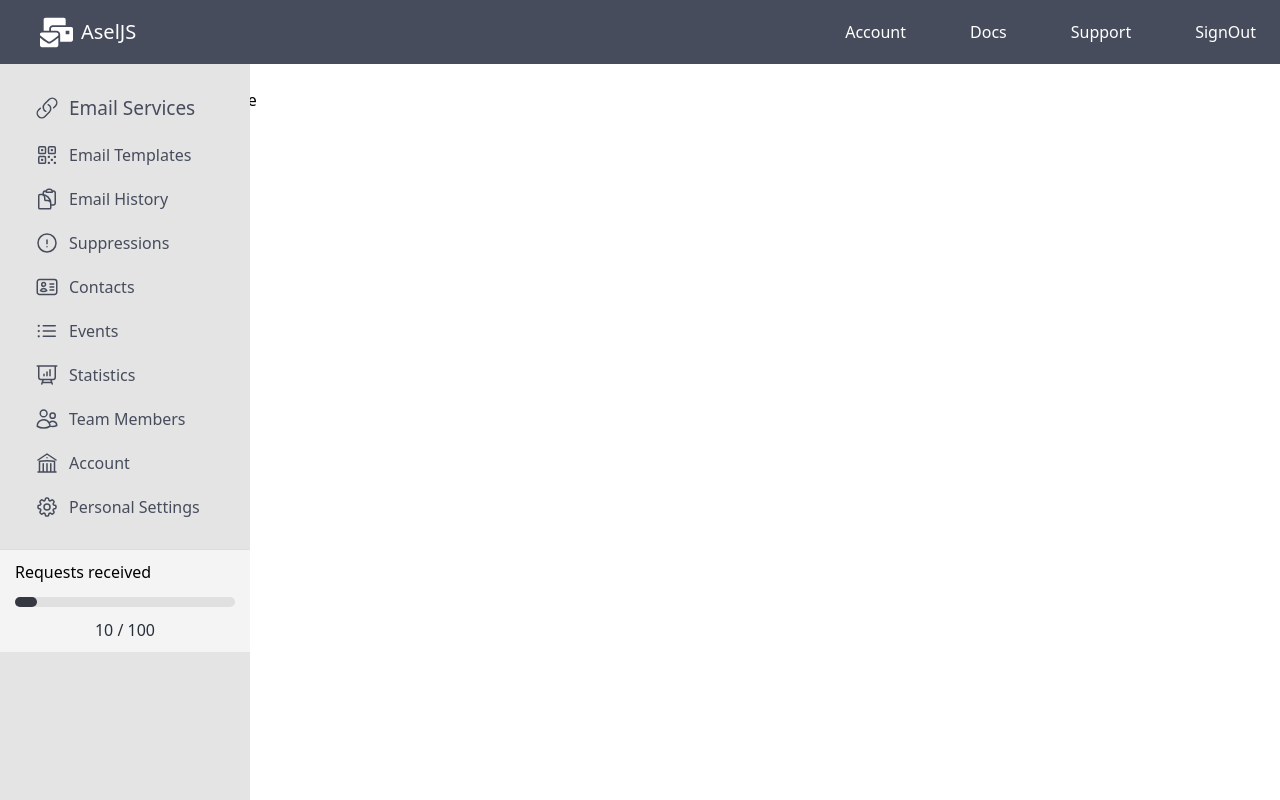
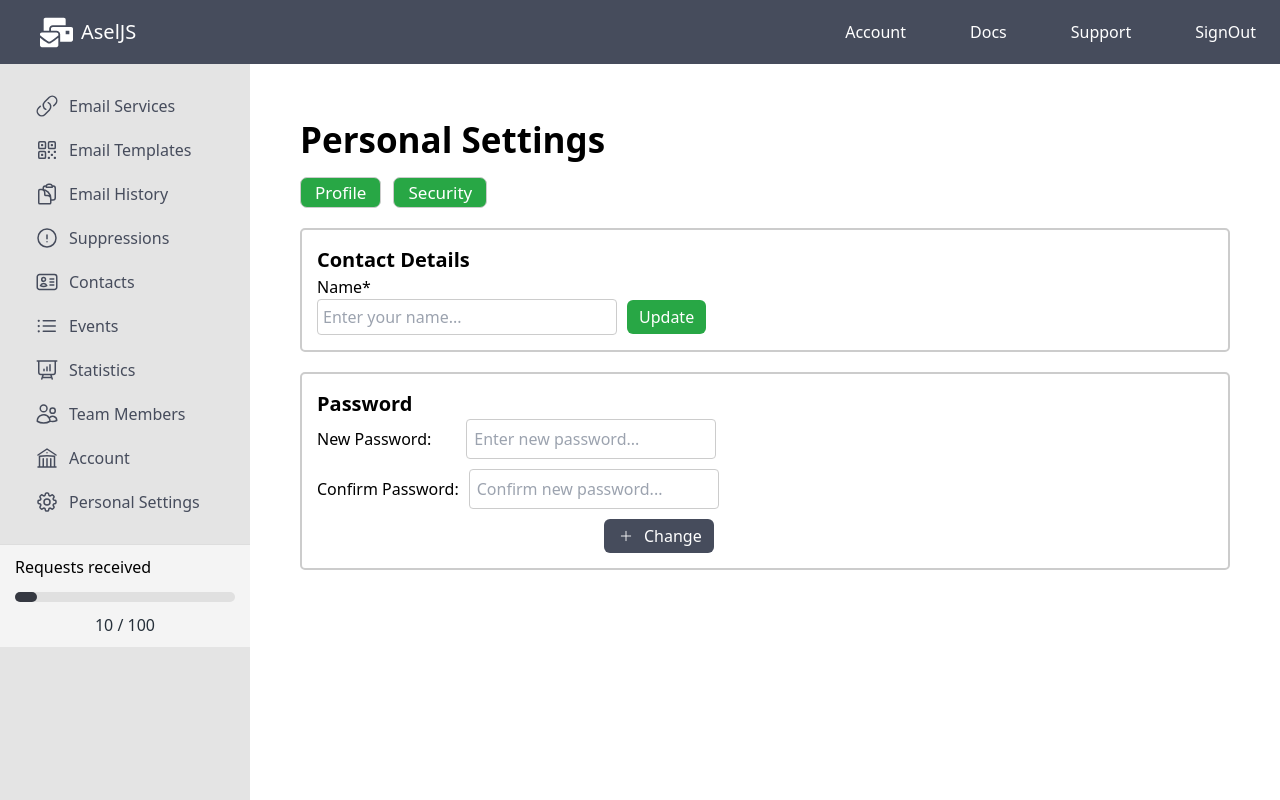
Before and after one commit to babyshark023/next.js, a Next.js app: page /link9 in a window 1280 px wide. Before the commit this address had no page. Built offline with nearby package versions, Linux system fonts and the light colour scheme.

Commit message:
linklerin devamı

```diff
--- a/app/components/Sidebar/Sidebar.tsx
+++ b/app/components/Sidebar/Sidebar.tsx
@@ -13,14 +13,13 @@ const Sidebar = () => {
   };
 
   return (
-    <div className={`${styles.sidenav} ${isOpen ? '' : styles.closed}`}>
-      <div className={styles.menuTitle} onClick={toggleSidenav}>
-        <svg xmlns="http://www.w3.org/2000/svg" fill="none" viewBox="0 0 24 24" strokeWidth={1.5} stroke="currentColor" className={styles.icon}>
-          <path strokeLinecap="round" strokeLinejoin="round" d="M13.19 8.688a4.5 4.5 0 0 1 1.242 7.244l-4.5 4.5a4.5 4.5 0 0 1-6.364-6.364l1.757-1.757m13.35-.622 1.757-1.757a4.5 4.5 0 0 0-6.364-6.364l-4.5 4.5a4.5 4.5 0 0 0 1.242 7.244" />
-        </svg>
-        <span>Email Services</span>
-      </div>
-
+      <div className={`${styles.sidenav} ${isOpen ? '' : styles.closed}`}>
+      <Link href="/link0" className={styles.link}>
+      <svg xmlns="http://www.w3.org/2000/svg" fill="none" viewBox="0 0 24 24" strokeWidth={1.5} stroke="currentColor" className={styles.icon}>
+       <path strokeLinecap="round" strokeLinejoin="round" d="M13.19 8.688a4.5 4.5 0 0 1 1.242 7.244l-4.5 4.5a4.5 4.5 0 0 1-6.364-6.364l1.757-1.757m13.35-.622 1.757-1.757a4.5 4.5 0 0 0-6.364-6.364l-4.5 4.5a4.5 4.5 0 0 0 1.242 7.244" />
+       </svg>
+       <span>Email Services</span>
+      </Link>
       <div className={styles.linksContainer}>
         <Link href="/link1" className={styles.link}>
           <svg xmlns="http://www.w3.org/2000/svg" fill="none" viewBox="0 0 24 24" strokeWidth={1.5} stroke="currentColor" className={styles.icon}>
--- /dev/null
+++ b/app/link0/page.tsx
@@ -0,0 +1,40 @@
+const Link1Page = () => {
+    return (
+      <div style={{ marginLeft: '300px', marginTop: '50px' }}>
+        <h1 style={{ fontWeight: 'bold', fontSize: '35px', color: 'black' }}>
+        Email Services
+        </h1>
+        <button
+          style={{
+            marginTop: '20px',
+            padding: '5px 12px',
+            fontSize: '16px',
+            color: 'white',
+            backgroundColor: '#464c5c',
+            display: 'flex',
+            alignItems: 'center',
+            borderRadius: '6px',
+          }}
+        >
+          <svg
+            xmlns="http://www.w3.org/2000/svg"
+            fill="none"
+            viewBox="0 0 24 24"
+            strokeWidth={1.5}
+            stroke="currentColor"
+            style={{ width: '20px', height: '14px', marginRight: '8px' }}
+          >
+            <path strokeLinecap="round" strokeLinejoin="round" d="M12 4v16m8-8H4" />
+          </svg>
+         Add New Service
+        </button>
+        <p style={{ marginTop: '10px', fontSize: '14px', color: 'gray' }}>
+
+        </p>
+      </div>
+
+
+    );
+  };
+
+  export default Link1Page;
--- a/app/link1/page.tsx
+++ b/app/link1/page.tsx
@@ -2,7 +2,7 @@ const Link1Page = () => {
   return (
     <div style={{ marginLeft: '300px', marginTop: '50px' }}>
       <h1 style={{ fontWeight: 'bold', fontSize: '35px', color: 'black' }}>
-        Email Services
+        Email Templates
       </h1>
       <button
         style={{
@@ -26,7 +26,7 @@ const Link1Page = () => {
         >
           <path strokeLinecap="round" strokeLinejoin="round" d="M12 4v16m8-8H4" />
         </svg>
-        Add New Service
+       Create New Service
       </button>
       <p style={{ marginTop: '10px', fontSize: '14px', color: 'gray' }}>
 
--- a/app/link8/page.tsx
+++ b/app/link8/page.tsx
@@ -37,13 +37,13 @@ const Link8Page: React.FC = () => {
       <h1 style={{ fontWeight: 'bold', fontSize: '35px', color: 'black' }}>
         Team Members
       </h1>
-      <section className="_wrapper_13eh8_1" style={{ display: 'flex', gap: '50px', fontSize: '17px' }}>
+      <section className="_wrapper_13eh8_1" style={{ display: 'flex', gap: '12px', fontSize: '17px' }}>
         <button
           tabIndex={-1}
           type="button"
           className={`ejs-button ejs-button-default _tab_1dele_1 ${activeTab === 'general' ? '_active_1dele_11' : ''}`}
           onClick={() => handleTabClick('general')}
-          style={{ backgroundColor: 'black', color: 'white' }}
+          style={{ backgroundColor: '#28a745', color: 'white',    border: '1px solid #ccc', padding:'2px 14px',marginTop:'10px',borderRadius:'7px' }}
         >
           <span>General</span>
         </button>
@@ -52,7 +52,7 @@ const Link8Page: React.FC = () => {
           type="button"
           className={`ejs-button ejs-button-default _tab_1dele_1 ${activeTab === 'subscription' ? '_active_1dele_11' : ''}`}
           onClick={() => handleTabClick('subscription')}
-          style={{ backgroundColor: 'black', color: 'white' }}
+          style={{ backgroundColor: '#28a745', color: 'white',    border: '1px solid #ccc', padding:'2px 14px',marginTop:'10px',borderRadius:'7px'  }}
         >
           <span>Subscription</span>
         </button>
@@ -61,7 +61,7 @@ const Link8Page: React.FC = () => {
           type="button"
           className={`ejs-button ejs-button-default _tab_1dele_1 ${activeTab === 'invoices' ? '_active_1dele_11' : ''}`}
           onClick={() => handleTabClick('invoices')}
-          style={{ backgroundColor: 'black', color: 'white' }}
+          style={{ backgroundColor: '#28a745', color: 'white',    border: '1px solid #ccc', padding:'2px 14px',marginTop:'10px',borderRadius:'7px'  }}
         >
           <span>Invoices</span>
         </button>
@@ -70,7 +70,7 @@ const Link8Page: React.FC = () => {
           type="button"
           className={`ejs-button ejs-button-default _tab_1dele_1 ${activeTab === 'security' ? '_active_1dele_11' : ''}`}
           onClick={() => handleTabClick('security')}
-          style={{ backgroundColor: 'black', color: 'white' }}
+          style={{ backgroundColor: '#28a745', color: 'white',    border: '1px solid #ccc', padding:'2px 14px',marginTop:'10px',borderRadius:'7px'  }}
         >
           <span>Security</span>
         </button>
@@ -78,10 +78,10 @@ const Link8Page: React.FC = () => {
 
       <div style={{ marginTop: '20px' }}>
         {activeTab === 'general' && (
-          <div style={{ border: '1px solid #ccc', padding: '15px', borderRadius: '5px' }}>
-            <h2>API Keys</h2>
+           <div style={{ border: '2px solid #ccc', padding: '15px', borderRadius: '5px', marginTop: '20px',marginRight:'50px' }}>
+           <h2 style={{ fontWeight: 'bold', fontSize:'20px' }}>API Keys</h2>
             <div style={{ marginBottom: '10px' }}>
-              <span style={{ fontWeight: 'bold', marginRight: '10px' }}>Public Key:</span>
+              <span style={{marginRight: '10px' }}>Public Key:</span>
               <input
                 type="text"
                 placeholder="Enter your public key..."
@@ -97,7 +97,7 @@ const Link8Page: React.FC = () => {
               />
             </div>
             <div style={{ marginBottom: '10px' }}>
-              <span style={{ fontWeight: 'bold', marginRight: '10px' }}>Private Key:</span>
+              <span style={{ marginRight: '10px' }}>Private Key:</span>
               <input
                 type="text"
                 placeholder="Enter your private key..."
@@ -140,23 +140,59 @@ const Link8Page: React.FC = () => {
             </button>
           </div>
         )}
+      {activeTab === 'subscription' && (
+  <div style={{ border: '1px solid #ccc', padding: '15px', borderRadius: '5px' }}>
+   <h2 style={{ fontWeight: 'bold', fontSize: '20px' }}>Subscription Details</h2>
+    <ul>
+      <li>Current plan: Description</li>
+      <li>Monthly quota: Description</li>
+      <li>Remaining quota: Description</li>
+      <li>Quota resets on Description</li>
+    </ul>
 
-        {activeTab === 'subscription' && (
-          <div>
-            <p>Subscription content goes here.</p>
-          </div>
-        )}
+    <div style={{ display: 'flex', gap: '20px', marginTop: '20px' }}>
+      <button
+        style={{
+          padding: '10px 15px',
+          backgroundColor: '#28a745',
+          color: 'white',
+          border: 'none',
+          borderRadius: '5px',
+          cursor: 'pointer',
+        }}
+        onClick={() => console.log('Upgrade clicked')}
+      >
+        Upgrade
+      </button>
+      <button
+        style={{
+          padding: '10px 15px',
+          backgroundColor: '#dc3545',
+          color: 'white',
+          border: 'none',
+          borderRadius: '5px',
+          cursor: 'pointer',
+        }}
+        onClick={() => console.log('Cancel clicked')}
+      >
+        Cancel
+      </button>
+    </div>
+  </div>
+)}
+
 
         {activeTab === 'invoices' && (
-          <div style={{ border: '2px solid #ccc', padding: '15px', borderRadius: '5px', marginTop: '20px' }}>
-            <h2>Billing History</h2>
+           <div style={{ border: '2px solid #ccc', padding: '15px', borderRadius: '5px', marginTop: '20px',marginRight:'50px' }}>
+            <h2 style={{ fontWeight: 'bold', fontSize: '20px' }}>Billing History</h2>
             <p className='text-center'>Your invoices will appear here</p>
           </div>
         )}
 
         {activeTab === 'security' && (
           <div>
-            <h2>Domains</h2>
+      <div style={{ border: '2px solid #ccc', padding: '15px', borderRadius: '5px', marginTop: '20px',marginRight:'50px' }}>
+      <h2 style={{ fontWeight: 'bold', fontSize: '20px' }}>Domains</h2>
             <p>Your requests are restricted to the domains listed below</p>
             <div>
               {domains.length === 0 ? (
@@ -171,7 +207,7 @@ const Link8Page: React.FC = () => {
             </div>
 
             {/* İlk Domain Ekleme Bölümü */}
-            <div style={{ border: '2px solid #ccc', padding: '15px', borderRadius: '5px', marginTop: '20px' }}>
+
               <h3>Add New Domain</h3>
               <input
                 type="text"
@@ -226,8 +262,9 @@ const Link8Page: React.FC = () => {
             </div>
 
             {/* İkinci Domain Ekleme Bölümü */}
-            <div style={{ marginBottom: '20px' }}>
-              <h3>API Settings</h3>
+            <div >
+            <div style={{ border: '2px solid #ccc', padding: '15px', borderRadius: '5px', marginTop: '20px',marginRight:'50px' }}>
+            <h2 style={{ fontWeight: 'bold', fontSize: '20px' }}>API Settings</h2>
 
               {/* İlk Checkbox */}
               <div style={{ display: 'flex', alignItems: 'center', marginBottom: '10px' }}>
@@ -272,6 +309,7 @@ const Link8Page: React.FC = () => {
               </button>
             </div>
           </div>
+          </div>
         )}
       </div>
     </div>
--- /dev/null
+++ b/app/link9/page.tsx
@@ -0,0 +1,176 @@
+'use client'; // Client Component olarak tanımlamak için
+import React, { useState } from 'react';
+
+const TeamMembersPage: React.FC = () => {
+  const [activeTab, setActiveTab] = useState('profile');
+  const [userName, setUserName] = useState(''); // Kullanıcı adını tutmak için
+  const [newPassword, setNewPassword] = useState('');
+  const [confirmPassword, setConfirmPassword] = useState('');
+
+  const handleTabClick = (tab: string) => {
+    setActiveTab(tab);
+  };
+
+  const handleSaveUserName = () => {
+    // Kullanıcı adı kaydetme işlemi burada yapılacak
+    console.log('Kullanıcı Adı:', userName);
+    setUserName(''); // Kaydettikten sonra input'u temizle
+  };
+
+  const handleRefreshKeys = () => {
+    // Refresh keys işlemi burada yapılacak
+  };
+
+  return (
+    <div style={{ marginLeft: '300px', marginTop: '50px' }}>
+      <h1 style={{ fontWeight: 'bold', fontSize: '35px', color: 'black' }}>
+        Personal Settings
+      </h1>
+      <section className="_wrapper_13eh8_1" style={{ display: 'flex', gap: '12px', fontSize: '17px' }}>
+        <button
+          tabIndex={-1}
+          type="button"
+          className={`ejs-button ejs-button-default _tab_1dele_1 ${activeTab === 'profile' ? '_active_1dele_11' : ''}`}
+          onClick={() => handleTabClick('profile')}
+          style={{ backgroundColor: '#28a745', color: 'white', border: '1px solid #ccc', padding: '2px 14px', marginTop: '10px', borderRadius: '7px' }}
+        >
+          <span>Profile</span>
+        </button>
+        <button
+          tabIndex={0}
+          type="button"
+          className={`ejs-button ejs-button-default _tab_1dele_1 ${activeTab === 'security' ? '_active_1dele_11' : ''}`}
+          onClick={() => handleTabClick('security')}
+          style={{ backgroundColor: '#28a745', color: 'white', border: '1px solid #ccc', padding: '2px 14px', marginTop: '10px', borderRadius: '7px' }}
+        >
+          <span>Security</span>
+        </button>
+      </section>
+
+      {activeTab === 'profile' && (
+        <div>
+          <div style={{ border: '2px solid #ccc', padding: '15px', borderRadius: '5px', marginTop: '20px', marginRight: '50px' }}>
+            <h2 style={{ fontWeight: 'bold', fontSize: '20px' }}>Contact Details</h2>
+            <h3>Name*</h3>
+            <input
+              type="text"
+              value={userName}
+              onChange={(e) => setUserName(e.target.value)}
+              placeholder="Enter your name..."
+              style={{
+                marginRight: '10px',
+                padding: '5px',
+                width: '300px',
+                border: '1px solid #ccc',
+                borderRadius: '4px',
+              }}
+            />
+            <button
+              style={{
+                padding: '5px 12px',
+                fontSize: '16px',
+                color: 'white',
+                backgroundColor: '#28a745',
+                borderRadius: '6px',
+              }}
+              onClick={handleSaveUserName}
+            >
+              Update
+            </button>
+          </div>
+
+          <div style={{ border: '2px solid #ccc', padding: '15px', borderRadius: '5px', marginTop: '20px', marginRight: '50px' }}>
+            <h2 style={{ fontWeight: 'bold', fontSize: '20px' }}>Password</h2>
+
+            <div style={{ marginBottom: '10px' }}>
+              <label style={{ marginRight: '10px' }}>New Password:</label>
+              <input
+                type="password"
+                value={newPassword}
+                onChange={(e) => setNewPassword(e.target.value)}
+                placeholder="Enter new password..."
+                style={{ padding: '7px', borderRadius: '4px', border: '1px solid #ccc', minWidth: '250px',marginLeft:'25px' }}
+              />
+            </div>
+
+            <div style={{ marginBottom: '10px' }}>
+              <label style={{ marginRight: '10px' }}>Confirm Password:</label>
+              <input
+                type="password"
+                value={confirmPassword}
+                onChange={(e) => setConfirmPassword(e.target.value)}
+                placeholder="Confirm new password..."
+                style={{ padding: '7px', borderRadius: '4px', border: '1px solid #ccc', minWidth: '250px' }}
+              />
+            </div>
+
+            <button
+              style={{
+                marginTop: '10px',
+                padding: '5px 12px',
+                fontSize: '16px',
+                color: 'white',
+                backgroundColor: '#464c5c',
+                display: 'flex',
+                alignItems: 'center',
+                borderRadius: '6px',
+                marginLeft:'287px',
+              }}
+              onClick={handleRefreshKeys}
+            >
+              <svg
+                xmlns="http://www.w3.org/2000/svg"
+                fill="none"
+                viewBox="0 0 24 24"
+                strokeWidth={1.5}
+                stroke="currentColor"
+                style={{ width: '20px', height: '14px', marginRight: '8px' }}
+              >
+                <path strokeLinecap="round" strokeLinejoin="round" d="M12 4v16m8-8H4" />
+              </svg>
+              Change
+            </button>
+          </div>
+        </div>
+      )}
+
+{activeTab === 'security' && (
+  <div style={{ border: '2px solid #ccc', padding: '15px', borderRadius: '5px', marginTop: '20px', marginRight: '50px' }}>
+    <h2 style={{ fontWeight: 'bold', fontSize: '20px' }}>Multi-Factor Authentication</h2>
+    <p>Having multi-factor authentication (MFA) for the user improves security for this account.</p>
+    {/* Güvenlik ayarları burada eklenebilir */}
+
+    <button
+      style={{
+        marginTop: '10px',
+        padding: '5px 12px',
+        fontSize: '16px',
+        color: 'white',
+        backgroundColor: '#464c5c',
+        display: 'flex',
+        alignItems: 'center',
+        borderRadius: '6px',
+      }}
+      onClick={handleRefreshKeys}
+    >
+      <svg
+        xmlns="http://www.w3.org/2000/svg"
+        fill="none"
+        viewBox="0 0 24 24"
+        strokeWidth={1.5}
+        stroke="currentColor"
+        style={{ width: '20px', height: '14px', marginRight: '8px' }}
+      >
+        <path strokeLinecap="round" strokeLinejoin="round" d="M12 4v16m8-8H4" />
+      </svg>
+     Enable MFA
+    </button>
+  </div>
+)}
+
+
+    </div>
+  );
+};
+
+export default TeamMembersPage;
```
